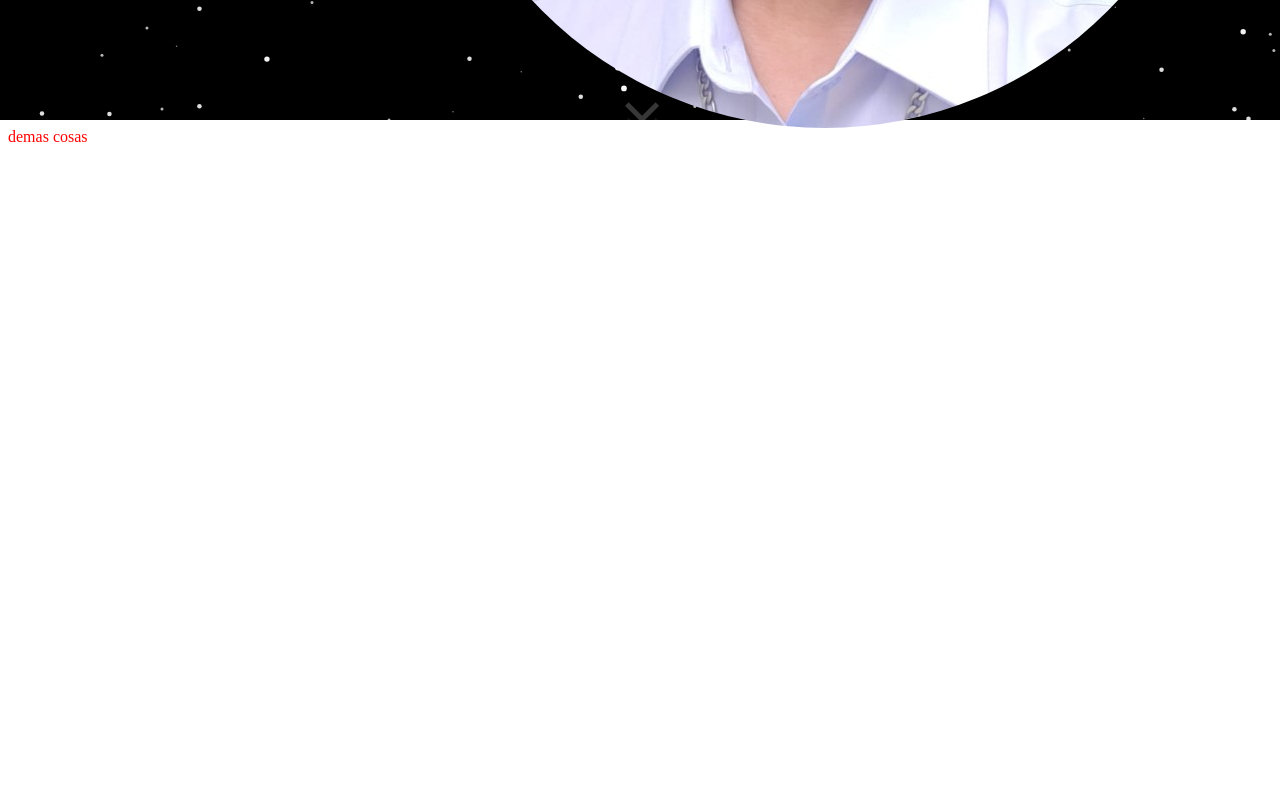
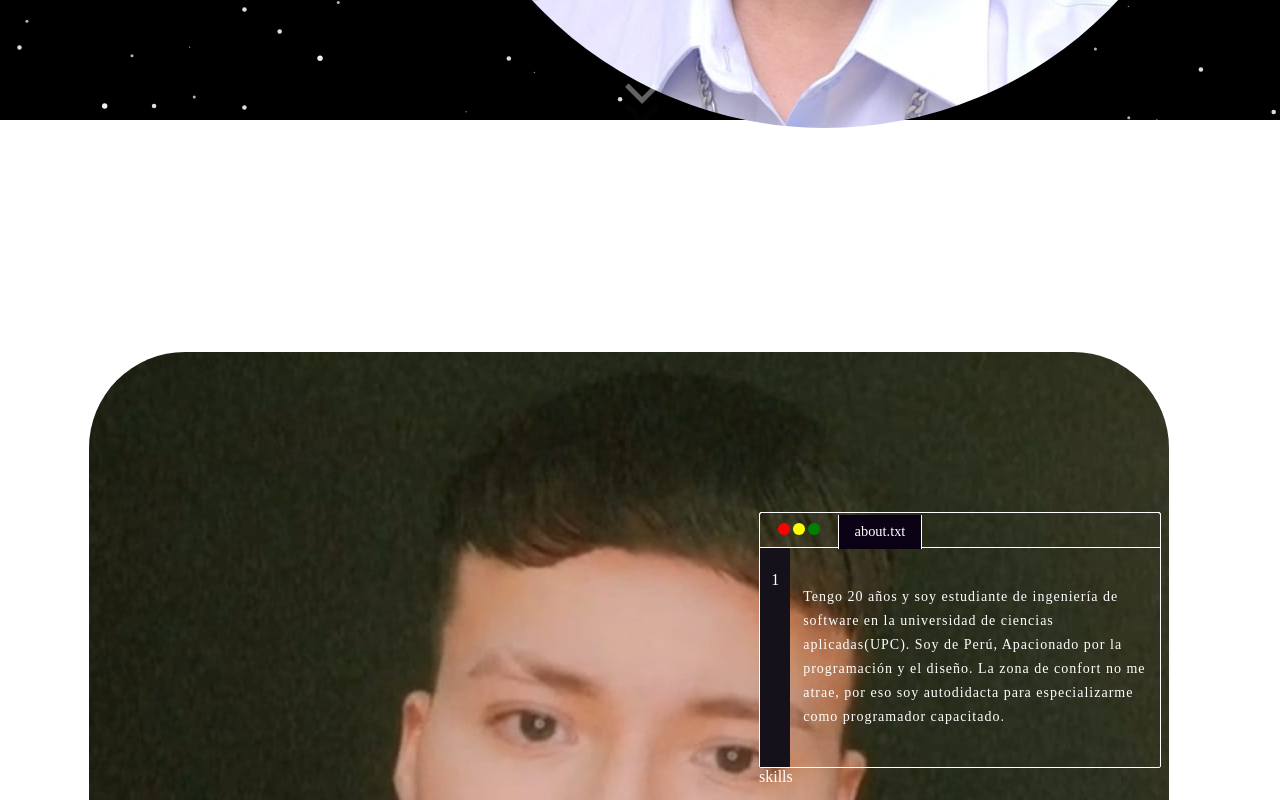
Before and after one commit to erickmaycolhc/Portafolio-Work, a Next.js app: page / in a window 1280 px wide. Shown: the part 680-1480 px from the top of the page. Before the commit the page ends 834 px from the top, so only its background shows below. Built offline with nearby package versions, Linux system fonts and the light colour scheme.

Commit message:
desarrollo del about

```diff
--- /dev/null
+++ b/components/ui/profile/ProfileComponent.module.css
@@ -0,0 +1,127 @@
+.section {
+  /* background-color: blueviolet; */
+}
+
+.container {
+  /* background-color: yellow; */
+  max-width: 1200px;
+  margin: 0 auto;
+  padding: 0px 15px;
+  height: 100%;
+  justify-content: center;
+}
+
+.title-about {
+  /* background-color: red; */
+  display: flex;
+  justify-content: center;
+}
+
+.title-about h1 {
+  /* background-color: red; */
+  color: white;
+  font-size: 80px;
+}
+
+.container-about {
+  /* background-color: orange; */
+  display: flex;
+  justify-content: center;
+}
+
+.photo {
+  /* background-color: aqua; */
+  width: 40rem;
+  height: 40rem;
+}
+.photo img {
+  border-radius: 6rem;
+}
+
+.container-descrip-skills {
+  /* background-color: rgb(184, 124, 49); */
+  padding: 0 30px;
+}
+
+.description {
+  /* background-color: blueviolet; */
+  border: 1px solid white;
+  border-radius: 2px;
+  width: 400px;
+  margin-top: 10rem;
+}
+
+.container-cuerpo-menu {
+  /* background-color: rgb(172, 71, 34); */
+  display: flex;
+  outline: 1px solid white;
+  border-radius: 2px 2px 0 0;
+}
+
+.caja-semaforo {
+  padding: 0.5rem 1rem;
+  /* background-color: aqua; */
+}
+
+.caja-semaforo span {
+  display: inline-block;
+  width: 12px;
+  height: 12px;
+  border-radius: 50%;
+  margin: 0 0.1rem;
+}
+
+.btn-red {
+  background-color: red;
+}
+
+.btn-yellow {
+  background-color: yellow;
+}
+
+.btn-green {
+  background-color: green;
+}
+
+.caja-about {
+  /* background-color: darkgreen; */
+  padding: 0.5rem 1rem;
+  color: white;
+  background-color: #0a0214;
+  position: relative;
+  bottom: -2px;
+  font-size: 0.9rem;
+  position: relative;
+  border-left: 1px solid white;
+  border-right: 1px solid white;
+}
+
+.container-cuerpo-parrafo {
+  display: flex;
+}
+
+.comentario-1 {
+  background-color: #15111a;
+  padding: 1.5rem 0.7rem;
+  color: white;
+}
+
+.descrip-erick {
+  box-sizing: border-box;
+  margin: 0;
+  padding: 0;
+  text-decoration: none;
+}
+
+.descrip-erick p {
+  text-align: left;
+  padding: 1.5rem 0.8rem;
+  letter-spacing: 1px;
+  line-height: 1.5rem;
+  font-size: 14px;
+  color: white;
+}
+
+.skilss {
+  color: white;
+}
--- a/components/ui/profile/ProfileComponent.tsx
+++ b/components/ui/profile/ProfileComponent.tsx
@@ -1,15 +1,45 @@
 import React from "react";
+import styles from "./ProfileComponent.module.css";
 
 const ProfileComponent = () => {
   return (
-    <section
-      style={{
-        color: "red",
-        background: "white",
-        position: "relative",
-      }}
-    >
-      demas cosas
+    <section className={styles["section"]}>
+      <div className={styles["container"]}>
+        <div className={styles["title-about"]}>
+          <h1> About</h1>
+        </div>
+        <div className={styles["container-about"]}>
+          <div className={styles["photo"]}>
+            <img src="img/erick.png" alt="" />
+          </div>
+          <div className={styles["container-descrip-skills"]}>
+            <div className={styles["description"]}>
+              <div className={styles["container-cuerpo-menu"]}>
+                <div className={styles["caja-semaforo"]}>
+                  <span className={styles["btn-red"]}></span>
+                  <span className={styles["btn-yellow"]}></span>
+                  <span className={styles["btn-green"]}></span>
+                </div>
+                <div className={styles["caja-about"]}>about.txt</div>
+              </div>
+
+              <div className={styles["container-cuerpo-parrafo"]}>
+                <div className={styles["comentario-1"]}>1</div>
+                <div className={styles["descrip-erick"]}>
+                  <p>
+                    Tengo 20 años y soy estudiante de ingeniería de software en
+                    la universidad de ciencias aplicadas(UPC). Soy de Perú,
+                    Apacionado por la programación y el diseño. La zona de
+                    confort no me atrae, por eso soy autodidacta para
+                    especializarme como programador capacitado.
+                  </p>
+                </div>
+              </div>
+            </div>
+            <div className={styles["skilss"]}>skills</div>
+          </div>
+        </div>
+      </div>
     </section>
   );
 };
```
Also changed, not shown: public/img/erick.png (added).
